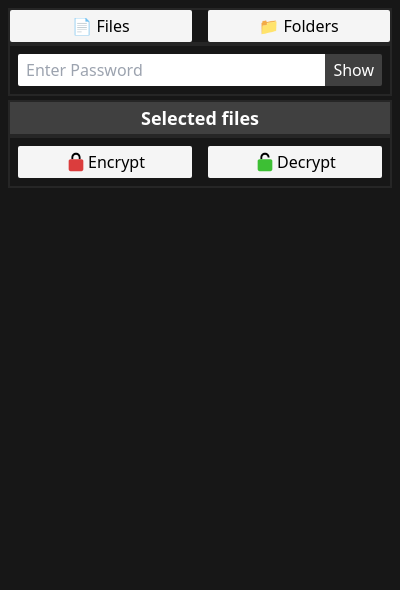
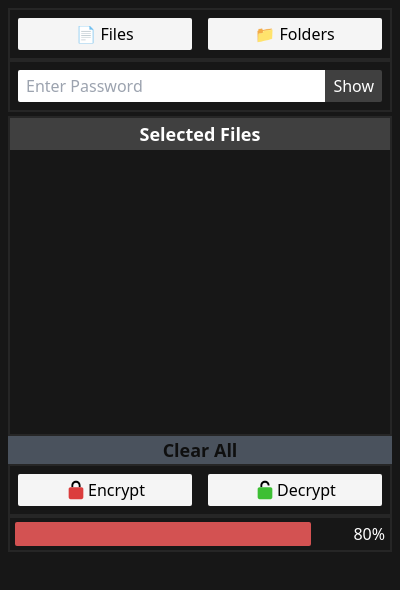
Before and after one commit to abhishekY495/File-encryptor, an Electron app: page app/src/index.html in a window 400 px wide. Drawn offline with Linux system fonts and the light colour scheme.

Commit message:
Update index.html

```diff
--- a/app/src/index.html
+++ b/app/src/index.html
@@ -9,13 +9,14 @@
     <link rel="stylesheet" href="./styles.css" />
     <script type="module" src="./js/togglePassword.js"></script>
     <script type="module" src="./js/browseFile.js"></script>
-    <script type="module" src="./js/encryptFile.js"></script>
+    <script type="module" src="./js/clearSelectedFiles.js"></script>
+    <script type="module" src="./js/fileEncryptDecrypt.js"></script>
   </head>
   <body class="text-center select-none bg-neutral-900 text-white m-2">
 
     <div
       id="browse-container"
-      class="border-2 border-neutral-800 p-3 flex justify-center gap-4">
+      class="border-2 border-neutral-800 p-2 flex justify-center gap-4">
       <label class="w-full bg-neutral-100 text-black p-1 rounded-sm hover:bg-neutral-300 hover:cursor-pointer">
         📄 Files
         <input
@@ -35,12 +36,12 @@
 
     <div
       id="password-container"
-      class="border-2 border-neutral-800 p-2 px-3 flex justify-around items-center content-center">
+      class="border-2 border-neutral-800 p-2 px-2 flex justify-around items-center content-center">
       <input
         type="password"
         id="password-input"
         placeholder="Enter Password"
-        class="text-black w-full rounded-sm rounded-tr-none rounded-br-none h-8 px-2 focus:outline-none focus:border-red-500 focus:border"
+        class="text-black w-full rounded-sm rounded-tr-none rounded-br-none h-8 px-2 focus:outline-none focus:border-purple-500 focus:border"
       />
       <label
         id="toggle-password"
@@ -52,9 +53,9 @@
 
     <div
       id="files-container"
-      class="border-2 border-neutral-800 w-auto h-72 overflow-auto whitespace-nowrap scrollbar scroll-smooth mt-1">
-      <span class="sticky top-0 left-0 bg-neutral-700 h-8 flex justify-center items-center font-semibold text-lg">
-        Selected files
+      class="border-2 border-neutral-800 w-auto h-80 overflow-auto whitespace-nowrap scrollbar scroll-smooth mt-1">
+      <span id="files-container-title" class="sticky top-0 left-0 bg-neutral-700 h-8 flex justify-center items-center font-semibold text-lg">
+        Selected Files
       </span>
       <ul
         id="selected-files">
@@ -62,8 +63,9 @@
     </div>
 
     <button
+      disabled
       id="clear-btn"
-      class="hidden w-full bg-blue-200 text-black font-semibold text-lg hover:bg-blue-300">
+      class="w-full bg-blue-200 text-black font-semibold text-lg hover:bg-blue-300 opacity-30">
       Clear All
     </button>
 
@@ -90,5 +92,10 @@
       </button>
     </div>
 
+    <div id="progress-bar" class="border-2 border-neutral-800 w-full h-7 px-[5px] py-4 flex justify-between items-center">
+      <div class="h-6 bg-[#d35252] rounded-sm" style="width:80%"></div>
+      <span class="pl-[3px]">80%</span>
+    </div>
+
   </body>
 </html>
```
